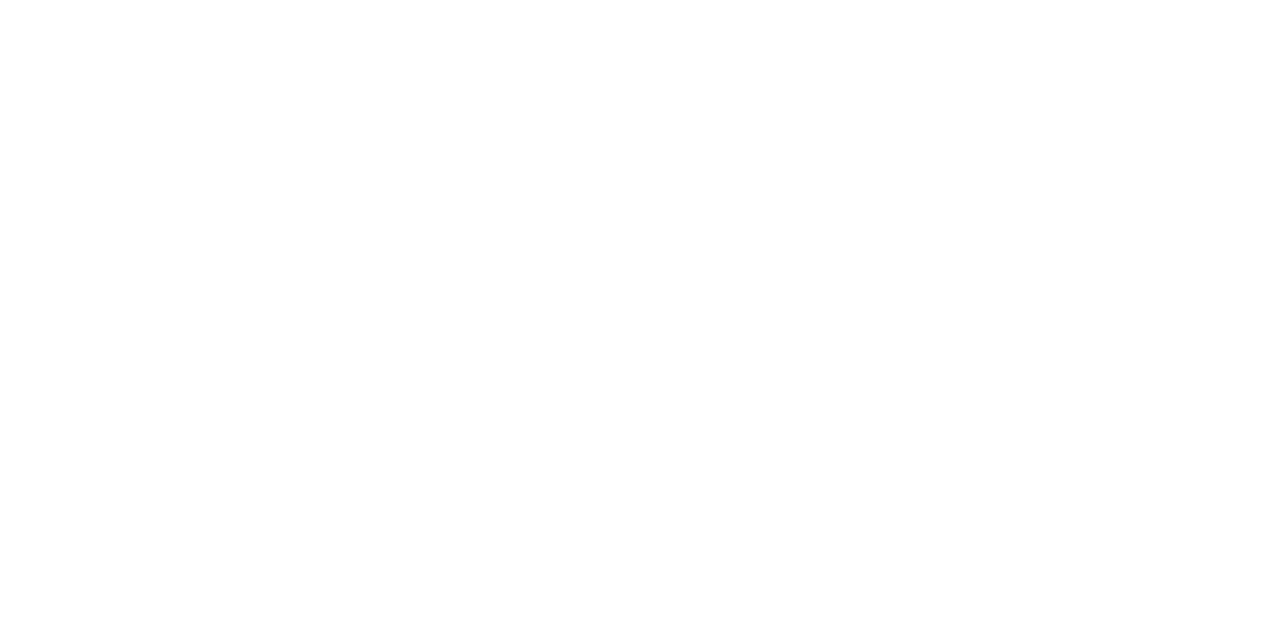
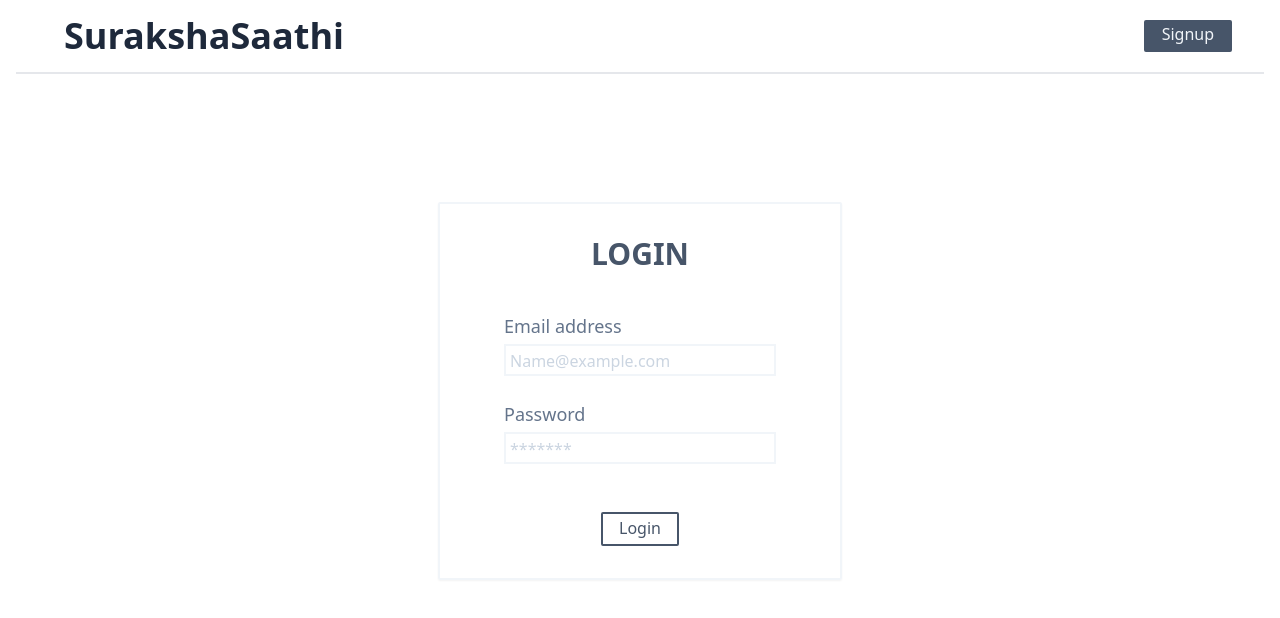
Before and after one commit to MahendraDani/SurakshaSaathi-web, a React (Vite) app in the folder client/: page /login in a window 1280 px wide. Before the commit this address had no page. Shown: the top 618 px of the page. Built offline with nearby package versions, Linux system fonts and the light colour scheme.

Commit message:
feat: created a login page for rescue agencies

```diff
--- a/client/src/App.tsx
+++ b/client/src/App.tsx
@@ -2,6 +2,7 @@
 import Home from "./pages/Home";
 import Signup from "./pages/agencies/Signup";
 import TempHome from "./pages/TempHome";
+import Login from "./pages/agencies/Login";
 
 function App() {
   return (
@@ -10,6 +11,7 @@
         <Routes>
           <Route path="/" element={<Home />} />
           <Route path="/signup" element={<Signup />} />
+          <Route path="/login" element={<Login />} />
           <Route path="/home" element={<TempHome />} />
         </Routes>
       </BrowserRouter>
--- /dev/null
+++ b/client/src/components/forms/Login.form.tsx
@@ -0,0 +1,94 @@
+import axios from "axios";
+import React, { useState } from "react";
+import { useNavigate } from "react-router-dom";
+import statusCodes from "../../constants/statusCodes";
+
+const LoginForm = () => {
+  const [email, setEmail] = useState("");
+  const [password, setPassword] = useState("");
+  const navigate = useNavigate();
+
+  const handleLogin = async (e: React.MouseEvent<HTMLButtonElement>) => {
+    try {
+      e.preventDefault();
+      if (!email || !password) {
+        alert("All fields are mandatory!");
+        return;
+      }
+
+      const response = await axios.post(
+        "http://localhost:3000/api/agencies/login",
+        {
+          email: email,
+          password: password,
+        }
+      );
+      const key = response.status;
+      switch (key) {
+        case statusCodes.SUCCESS:
+          const isTokenPresent = localStorage.getItem("token");
+          console.log(response);
+          if (!isTokenPresent) {
+            const token = response.data.accessToken;
+            localStorage.setItem("token", token);
+            navigate("/home");
+            return;
+          }
+
+          break;
+        case statusCodes.FORBIDDEN:
+          alert("User does not exists");
+          navigate("/signup");
+          break;
+
+        default:
+          break;
+      }
+    } catch (error) {
+      console.log(error);
+    }
+  };
+  return (
+    <>
+      <section className="w-full h-[calc(100vh-6rem)] sm:h-auto grid place-content-center">
+        <form className="border-2 border-slate-100 rounded-sm p-8 px-16 flex flex-col justify-evenly items-start gap-6 text-lg shadow-sm text-slate-500">
+          <div className="w-full flex justify-center items-center mb-4">
+            <h1 className="text-3xl font-semibold text-slate-600">LOGIN</h1>
+          </div>
+          <div className="flex flex-col justify-between items-start gap-1">
+            <label>Email address</label>
+            <input
+              type="text"
+              className="border-2 border-slate-100 focus:outline-none focus:border-purple-400 px-1 placeholder:text-[1rem]  placeholder:text-slate-300"
+              placeholder="Name@example.com"
+              onChange={(e) => {
+                setEmail(e.target.value);
+              }}
+            />
+          </div>
+          <div className="flex flex-col justify-between items-start gap-1">
+            <label>Password</label>
+            <input
+              type="password"
+              className="border-2 border-slate-100 focus:outline-none focus:border-purple-400 px-1 placeholder:text-[1rem]  placeholder:text-slate-300"
+              placeholder="*******"
+              onChange={(e) => {
+                setPassword(e.target.value);
+              }}
+            />
+          </div>
+          <div className="mt-6 w-full flex justify-center items-center">
+            <button
+              className="border-2 min-w-[4rem] px-4 pb-[0.1rem] rounded-sm border-slate-600 text-slate-600 hover:bg-slate-600 hover:text-slate-100 duration-200 ease-in cursor-pointer text-[1rem]"
+              onClick={handleLogin}
+            >
+              Login
+            </button>
+          </div>
+        </form>
+      </section>
+    </>
+  );
+};
+
+export default LoginForm;
--- /dev/null
+++ b/client/src/constants/statusCodes.ts
@@ -0,0 +1,12 @@
+const statusCodes = {
+  SUCCESS: 200,
+  CREATED: 201,
+  BAD_REQUEST: 400,
+  UNAUTHORIZED: 401,
+  FORBIDDEN: 403,
+  NOT_FOUND: 404,
+  CONFLICT: 409,
+  SERVER_ERROR: 500,
+};
+
+export default statusCodes;
--- /dev/null
+++ b/client/src/pages/agencies/Login.tsx
@@ -0,0 +1,15 @@
+import Navbar from "../../components/Navbar";
+import LoginForm from "../../components/forms/Login.form";
+
+const Login = () => {
+  return (
+    <div className="px-4">
+      <Navbar />
+      <div className="mt-2">
+        <LoginForm />
+      </div>
+    </div>
+  );
+};
+
+export default Login;
```
